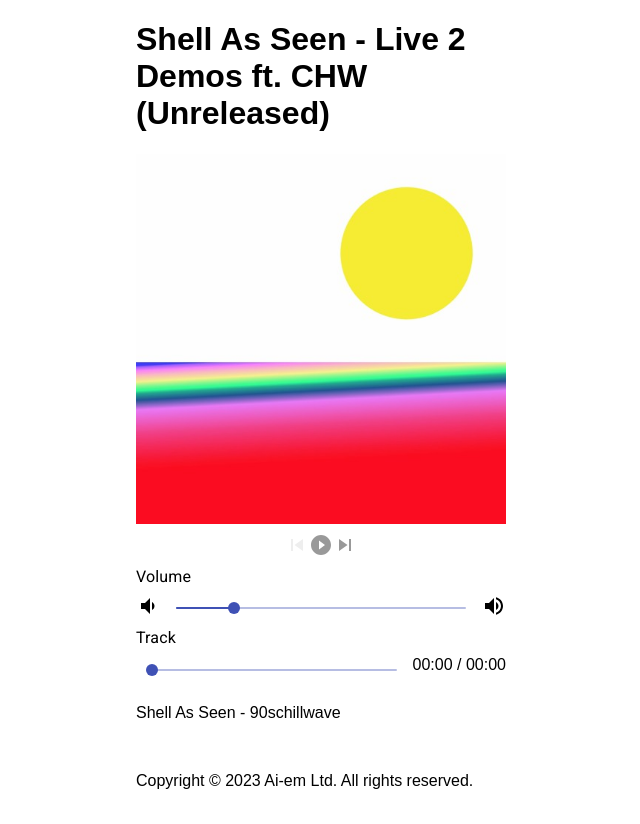
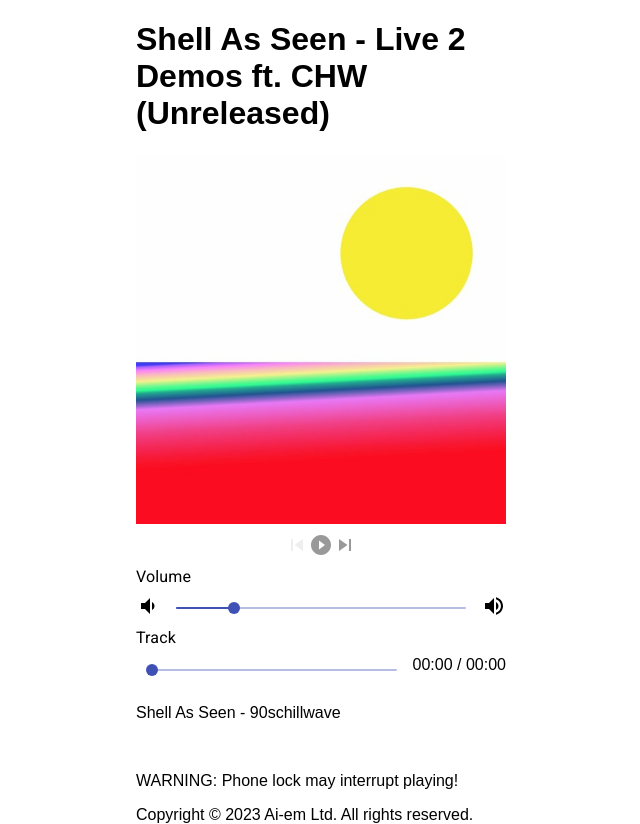
Before and after one commit to mikejw/bitcoinmusic, a React app: page / in a window 1280 px wide. Shown: the whole page, without its empty margins (319-959 px from the left). Built offline with nearby package versions, Linux system fonts and the light colour scheme; no server answers.

Commit message:
add warning

```diff
--- a/src/App.js
+++ b/src/App.js
@@ -278,6 +278,7 @@ export default function() {
           <p>Track index: { trackPlaying }</p>
           */}
           <p>&nbsp;</p>
+          <p>WARNING: Phone lock may interrupt playing!</p>
           <p>Copyright © 2023 Ai-em Ltd. All rights reserved.</p>
         </div>
       </div>
```
